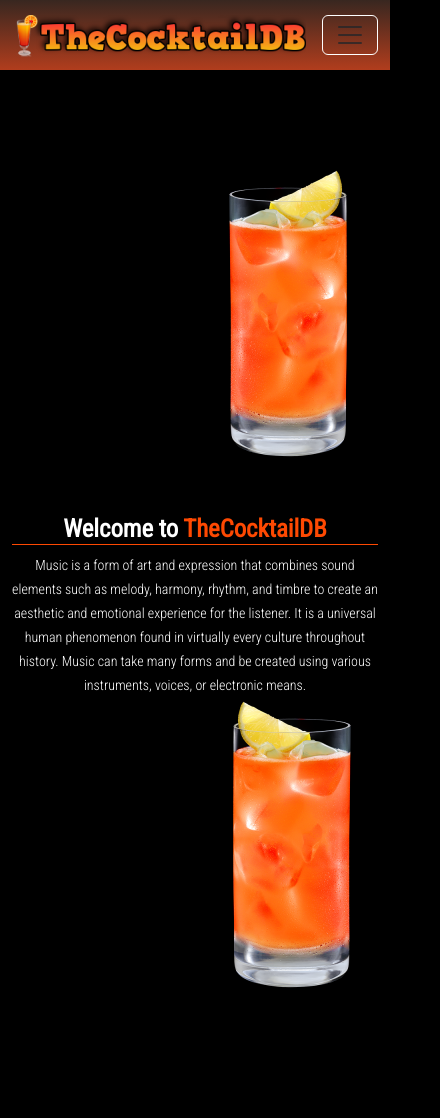
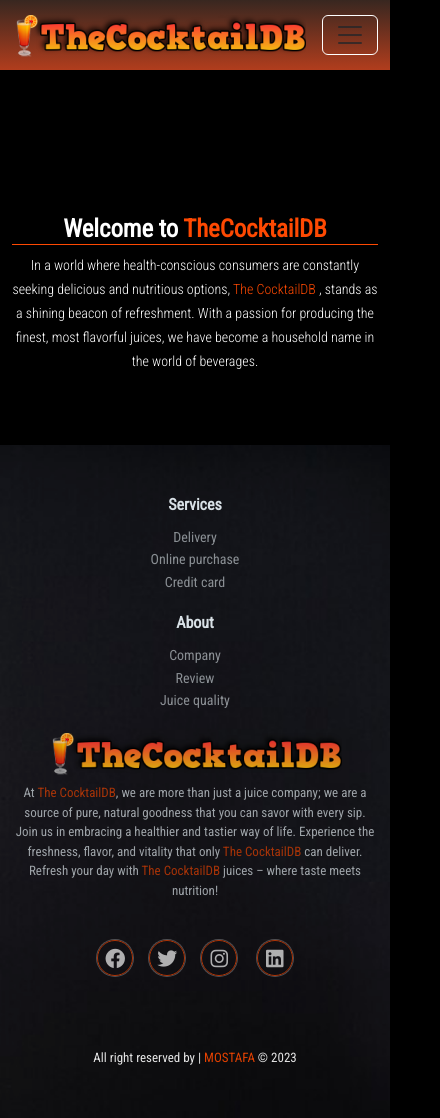
Before and after one commit to AhsanMustafa665/Assignment-6ForCBT, a plain HTML site: page index.html in a window 390 px wide. Shown: the whole page, 440 px wide, since content can reach past the window. Before the commit the page ends 1069 px from the top, so only its background shows below. Drawn offline with nearby package versions, Linux system fonts and the light colour scheme; some packages are replaced by stand-ins of ours; a script that the page names is missing.

Commit message:
footer done

```diff
--- a/CSS/style.css
+++ b/CSS/style.css
@@ -34,3 +34,97 @@ nav {
 .drinks-button:hover .button-title {
   display: block;
 }
+.footer-dark {
+  padding: 50px 0;
+  color: #f0f9ff;
+  background-image: url(/Images/footer-bg.jpg);
+  background-repeat: no-repeat;
+  background-size: cover;
+  background-position: left;
+  opacity: 0.9;
+}
+
+.footer-dark h3 {
+  margin-top: 0;
+  margin-bottom: 12px;
+  font-weight: bold;
+  font-size: 16px;
+}
+
+.footer-dark ul {
+  padding: 0;
+  list-style: none;
+  line-height: 1.6;
+  font-size: 14px;
+  margin-bottom: 0;
+}
+
+.footer-dark ul a {
+  color: inherit;
+  text-decoration: none;
+  opacity: 0.6;
+}
+
+.footer-dark ul a:hover {
+  opacity: 0.8;
+}
+
+@media (max-width: 767px) {
+  .footer-dark .item:not(.social) {
+    text-align: center;
+    padding-bottom: 20px;
+  }
+}
+
+.footer-dark .item.text {
+  margin-bottom: 36px;
+}
+
+@media (max-width: 767px) {
+  .footer-dark .item.text {
+    margin-bottom: 0;
+  }
+}
+
+.footer-dark .item.text p {
+  opacity: 0.7;
+  margin-bottom: 0;
+  font-size: 13px;
+}
+
+.footer-dark .item.social {
+  text-align: center;
+}
+
+@media (max-width: 991px) {
+  .footer-dark .item.social {
+    text-align: center;
+    margin-top: 20px;
+  }
+}
+
+.footer-dark .item.social > a {
+  font-size: 20px;
+  width: 36px;
+  height: 36px;
+  line-height: 36px;
+  display: inline-block;
+  text-align: center;
+  border-radius: 50%;
+  border: 1px solid #fe4902;
+  box-shadow: 0 0 0 1px rgba(255, 255, 255, 0.4);
+  margin: 0 8px;
+  color: #fff;
+  opacity: 0.75;
+}
+
+.footer-dark .item.social > a:hover {
+  opacity: 0.9;
+}
+
+.footer-dark .copyright {
+  text-align: center;
+  padding-top: 24px;
+  font-size: 13px;
+  margin-bottom: 0;
+}
--- a/JS/script.js
+++ b/JS/script.js
@@ -1,10 +1,21 @@
 const searchBtn = () => {
   const searchField = document.getElementById("searchField");
-  fetch(
-    `https://www.thecocktaildb.com/api/json/v1/1/search.php?s=${searchField.value}`
-  )
-    .then((res) => res.json())
-    .then((data) => displayDrinks(data.drinks));
+
+  if (searchField.value === "") {
+    Swal.fire({
+      icon: "error",
+      title: "Oops...",
+      text: "Please type your drinks in input box!",
+      confirmButtonColor: " #fe4902",
+    });
+  } else {
+    fetch(
+      `https://www.thecocktaildb.com/api/json/v1/1/search.php?s=${searchField.value}`
+    )
+      .then((res) => res.json())
+      .then((data) => displayDrinks(data.drinks));
+  }
+  searchField.value = "";
 };
 const displayDrinks = (drinks) => {
   const drinkText = document.getElementById("drink-text");
@@ -14,32 +25,62 @@ const displayDrinks = (drinks) => {
           🍸Our <span style="color: #fe4902">Drinks</span>🍸
         </h4>`;
   drinkText.appendChild(div);
-  const DrinksContainer = document.getElementById("drinks-container");
+  const drinksContainer = document.getElementById("drinks-container");
+  drinksContainer.textContent = "";
   drinks.map((artist) => {
     const { idDrink, strDrink, strDrinkThumb, strInstructions, strCategory } =
       artist;
     const div = document.createElement("div");
-
     div.innerHTML = `
-    <div class="col" >
+    <div class="col">
     <div class="card h-100" style="border:1px solid #fe4902;">
       <img src="${strDrinkThumb}" class="card-img-top" alt="..." />
       <div class="card-body">
         <h5 style="color: #fe4902"  class="card-title fw-bold">${strDrink}</h5>
         <h6>Category: ${strCategory}</h6>
-        <p title="${strInstructions}" class="card-text">
+        <p title="${strInstructions}"  data-bs-toggle="tooltip" data-bs-placement="top" data-bs-title="Tooltip on top" class="card-text">
          ${strInstructions.slice(0, 45) + "..."}
         </p>
       </div>
-     <button class="drinks-button ">
+     <button type="button" data-bs-toggle="modal" data-bs-target="#staticBackdrop" onclick="detailsBtn('${idDrink}')" class="drinks-button ">
      <div class="d-flex justify-content-around align-items-center">
      <i style="color:#fe4902" class="fa-solid fa-martini-glass fs-5"></i>
-     <p style="color:#fe4902" onclick="console.log('${idDrink}')" class="button-title pt-3">Drinks</p>
+     <p style="color:#fe4902" class="button-title pt-3">Drinks</p>
      </div>
     </button>
     </div>
   </div>
         `;
-    DrinksContainer.appendChild(div);
+    drinksContainer.appendChild(div);
   });
 };
+const detailsBtn = (id) => {
+  const convertNumber = Number(id);
+  fetch(
+    `https://www.thecocktaildb.com/api/json/v1/1/lookup.php?i=${convertNumber}`
+  )
+    .then((res) => res.json())
+    .then((data) => detailsDrink(data.drinks));
+};
+const detailsDrink = (drink) => {
+  const ddddd = document.getElementById("staticBackdrop");
+  const singleDrink = drink[0];
+  const newDiv = document.createElement("div");
+  newDiv.innerHTML = `
+  <div class="modal-dialog">
+    <div class="modal-content">
+      <div class="modal-header">
+        <h1 class="modal-title fs-5" id="staticBackdropLabel">Modal title</h1>
+        <button type="button" class="btn-close" data-bs-dismiss="modal" aria-label="Close"></button>
+      </div>
+      <div class="modal-body">
+        ...
+      </div>
+      <div class="modal-footer">
+        <button type="button" class="btn btn-secondary" data-bs-dismiss="modal">Close</button>
+        <button type="button" class="btn btn-primary">Understood</button>
+      </div>
+    </div>
+</div>`;
+  ddddd.appendChild(newDiv);
+};
--- a/index.html
+++ b/index.html
@@ -4,6 +4,7 @@
     <meta charset="UTF-8" />
     <meta name="viewport" content="width=device-width, initial-scale=1.0" />
     <title>Drinks corner</title>
+    <link rel="shortcut icon" href="./Images/favicon.ico" />
     <!-- bootstrap css -->
     <link
       href="https://cdn.jsdelivr.net/npm/bootstrap@5.3.2/dist/css/bootstrap.min.css"
@@ -70,12 +71,14 @@
             placeholder="Search your Drink's"
             aria-label="Search"
           />
+
           <button
             onclick="searchBtn()"
-            class="btn btn-outline-primary"
-            style="color: #fe4902"
+            class="btn btn-outline-danger w-50"
+            style="color: white"
             type="submit"
           >
+            <i class="fa-solid fa-magnifying-glass"></i>
             Search
           </button>
         </div>
@@ -86,7 +89,7 @@
     <div class="text-white container d-md-flex mt-5 pt-5">
       <img
         style="margin-left: 8rem"
-        class="ms-md-0"
+        class="ms-md-0 d-none d-md-block"
         src="/Images/cocktail_left.png"
         alt=""
       />
@@ -95,17 +98,21 @@
           Welcome to <span style="color: #fe4902">TheCocktailDB</span>
         </h2>
         <small style="font-weight: 100">
-          Music is a form of art and expression that combines sound elements
-          such as melody, harmony, rhythm, and timbre to create an aesthetic and
-          emotional experience for the listener. It is a universal human
-          phenomenon found in virtually every culture throughout history. Music
-          can take many forms and be created using various instruments, voices,
-          or electronic means.
+          In a world where health-conscious consumers are constantly seeking
+          delicious and nutritious options,
+          <a
+            href="https://www.thecocktaildb.com/"
+            style="color: #fe4902; text-decoration: none"
+            >The CocktailDB</a
+          >
+          , stands as a shining beacon of refreshment. With a passion for
+          producing the finest, most flavorful juices, we have become a
+          household name in the world of beverages.
         </small>
       </div>
       <img
         style="margin-left: 8rem"
-        class="ms-md-0"
+        class="ms-md-0 d-none d-md-block"
         src="/Images/cocktail_right.png"
         alt=""
       />
@@ -116,6 +123,15 @@
       id="drinks-container"
       class="row row-cols-1 row-cols-md-3 g-4 container mx-auto mb-5"
     ></div>
+    <div
+      class="modal fade"
+      id="staticBackdrop"
+      data-bs-backdrop="static"
+      data-bs-keyboard="false"
+      tabindex="-1"
+      aria-labelledby="staticBackdropLabel"
+      aria-hidden="true"
+    ></div>
     <!-- bootstrap js -->
     <script src="./JS/script.js"></script>
     <script
@@ -123,6 +139,69 @@
       integrity="sha384-C6RzsynM9kWDrMNeT87bh95OGNyZPhcTNXj1NW7RuBCsyN/o0jlpcV8Qyq46cDfL"
       crossorigin="anonymous"
     ></script>
+    <!-- sweetalert cdn -->
+    <script src="https://cdn.jsdelivr.net/npm/sweetalert2@11"></script>
   </body>
-  <footer></footer>
+  <footer>
+    <div class="footer-dark">
+      <footer>
+        <div class="container">
+          <div class="row">
+            <div class="col-sm-6 col-md-3 item">
+              <h3>Services</h3>
+              <ul>
+                <li><a href="#">Delivery</a></li>
+                <li><a href="#">Online purchase</a></li>
+                <li><a href="#">Credit card</a></li>
+              </ul>
+            </div>
+            <div class="col-sm-6 col-md-3 item">
+              <h3>About</h3>
+              <ul>
+                <li><a href="#">Company</a></li>
+                <li><a href="#">Review</a></li>
+                <li><a href="#">Juice quality</a></li>
+              </ul>
+            </div>
+            <div class="col-md-6 item text">
+              <img class="mb-2" src="./Images/logo.png" alt="" />
+              <p>
+                At
+                <a
+                  href="https://www.thecocktaildb.com/"
+                  style="color: #fe4902; text-decoration: none"
+                  >The CocktailDB</a
+                >, we are more than just a juice company; we are a source of
+                pure, natural goodness that you can savor with every sip. Join
+                us in embracing a healthier and tastier way of life. Experience
+                the freshness, flavor, and vitality that only
+                <a
+                  href="https://www.thecocktaildb.com/"
+                  style="color: #fe4902; text-decoration: none"
+                  >The CocktailDB</a
+                >
+                can deliver. Refresh your day with
+                <a
+                  href="https://www.thecocktaildb.com/"
+                  style="color: #fe4902; text-decoration: none"
+                  >The CocktailDB</a
+                >
+                juices – where taste meets nutrition!
+              </p>
+            </div>
+            <div class="col item social">
+              <a href="#"><i class="fa-brands fa-facebook"></i></a
+              ><a href="#"><i class="fa-brands fa-twitter"></i></a
+              ><a href="#"><i class="fa-brands fa-instagram"></i></a>
+              <a href="#"><i class="fa-brands fa-linkedin"></i></a>
+            </div>
+          </div>
+          <p class="copyright text-white mt-5">
+            All right reserved by |
+            <span style="color: #fe4902">MOSTAFA</span> © 2023
+          </p>
+        </div>
+      </footer>
+    </div>
+  </footer>
 </html>
```
Also changed, not shown: Images/cocktail.png (deleted), Images/favicon.ico (added), Images/footer-bg.jpg (added).
